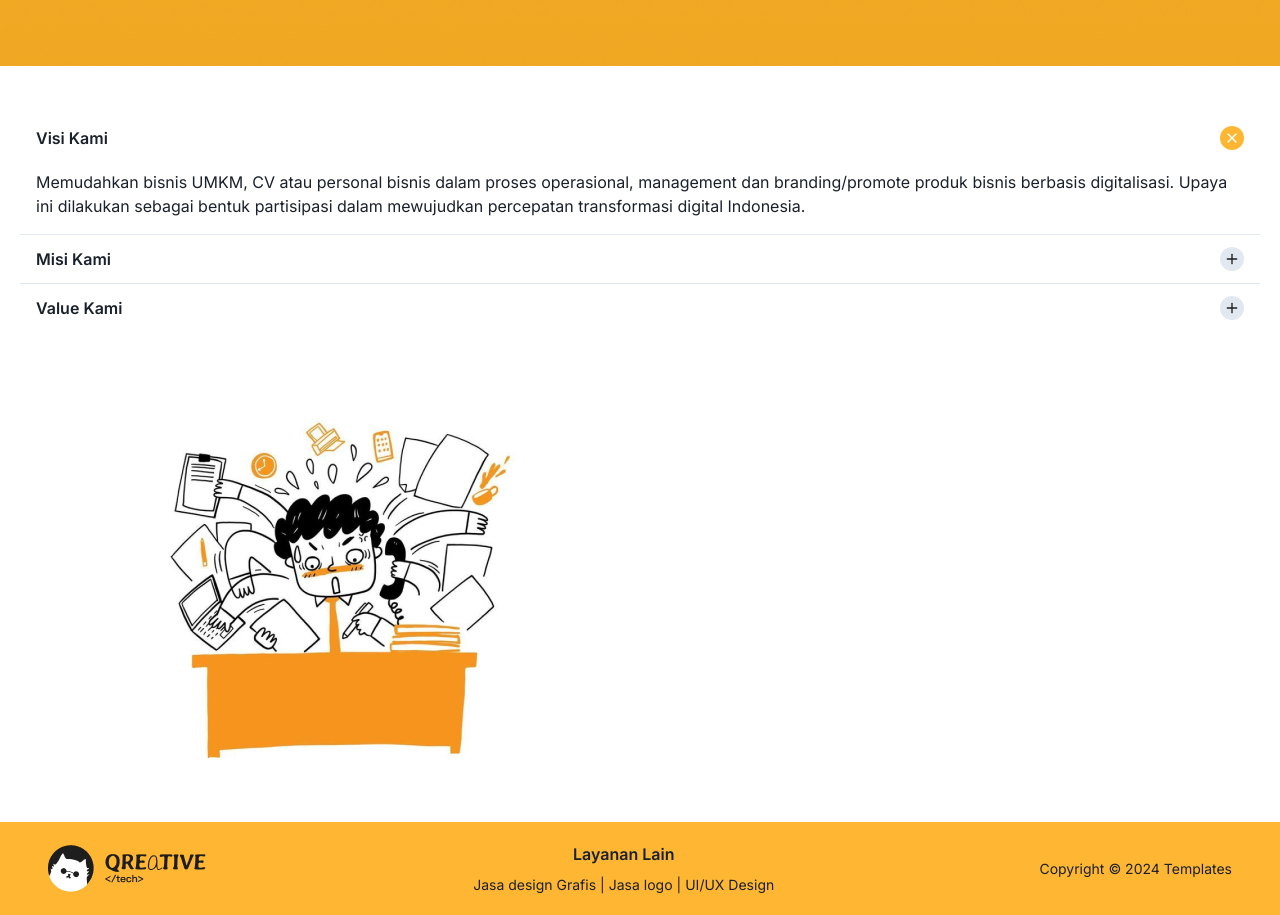
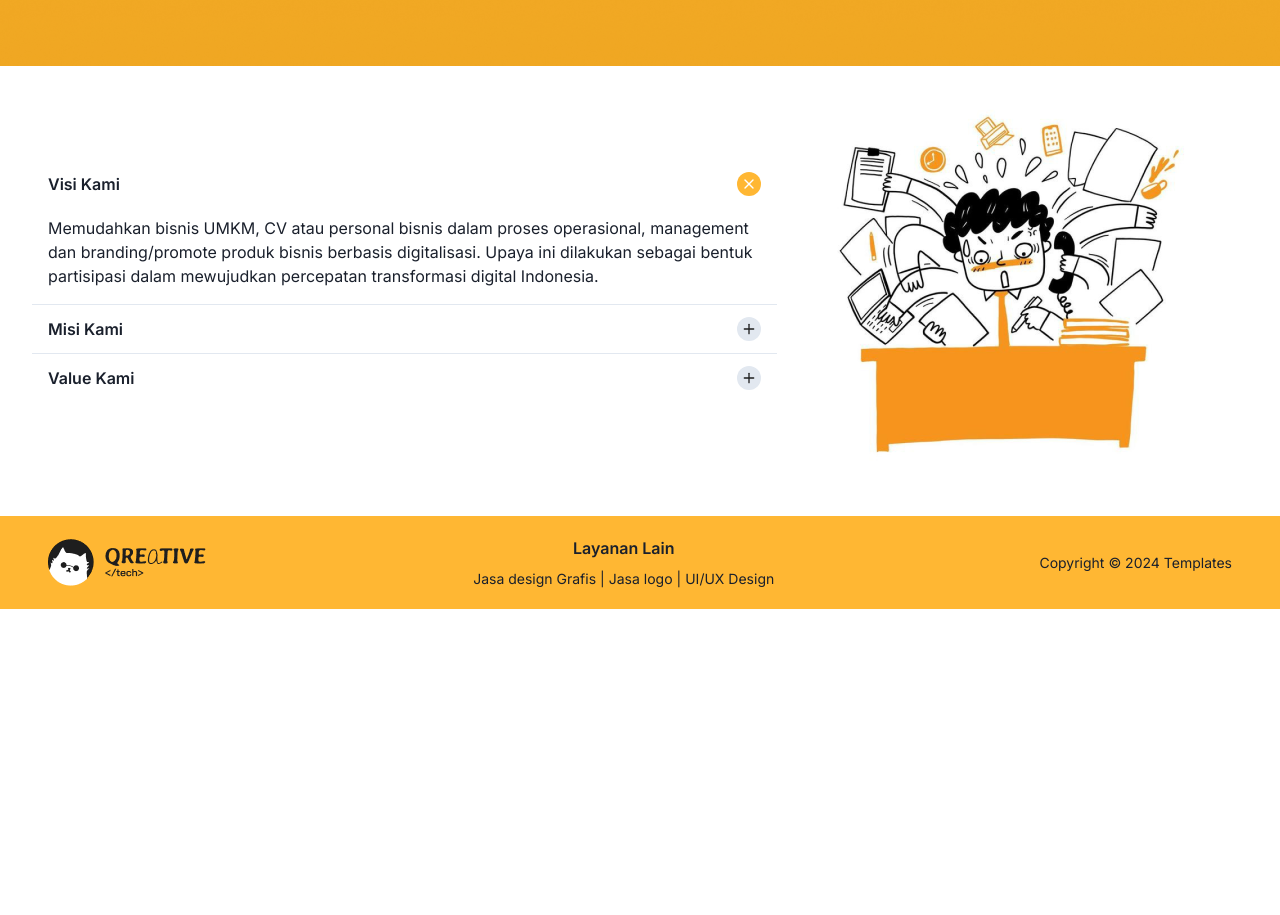
Before and after one commit to Firay24/qreative-tech, a Next.js app: page /about in a window 1280 px wide. Shown: the part 720-1635 px from the top of the page. After the commit the page ends 1329 px from the top, so only its background shows below. Built offline with nearby package versions, Linux system fonts and the light colour scheme.

Commit message:
accordion at about page

```diff
--- a/app/about/page.tsx
+++ b/app/about/page.tsx
@@ -1,4 +1,4 @@
-import { Stack, Text } from "@chakra-ui/react";
+import { Flex, Stack, Text } from "@chakra-ui/react";
 import React from "react";
 import HeroSections from "../about/sections/hero";
 import AccordionVision from "./sections/accordionVision";
@@ -9,10 +9,19 @@ const AboutMe = () => {
   return (
     <Stack alignItems="center">
       <HeroSections />
-      <AccordionVision />
-      <Stack width="80%">
-        <Image src={AboutImg} alt="image about me" />
-      </Stack>
+      <Flex
+        paddingX={{ base: 0, md: 3 }}
+        direction={{ base: "column", md: "row" }}
+        width="full"
+        alignItems="center"
+      >
+        <Stack width="full">
+          <AccordionVision />
+        </Stack>
+        <Stack width="60%">
+          <Image src={AboutImg} alt="image about me" />
+        </Stack>
+      </Flex>
     </Stack>
   );
 };
--- a/app/about/sections/accordionVision.tsx
+++ b/app/about/sections/accordionVision.tsx
@@ -27,7 +27,7 @@ const AccordionVision = () => {
   };
 
   return (
-    <Stack paddingY={10} paddingX={5} width="full">
+    <Stack paddingY={10} paddingX={5} width="100%">
       <Accordion allowToggle defaultIndex={[0]}>
         <AccordionItem border="none">
           <AccordionButton paddingY={3} onClick={() => toggleExpanded(0)}>
```
